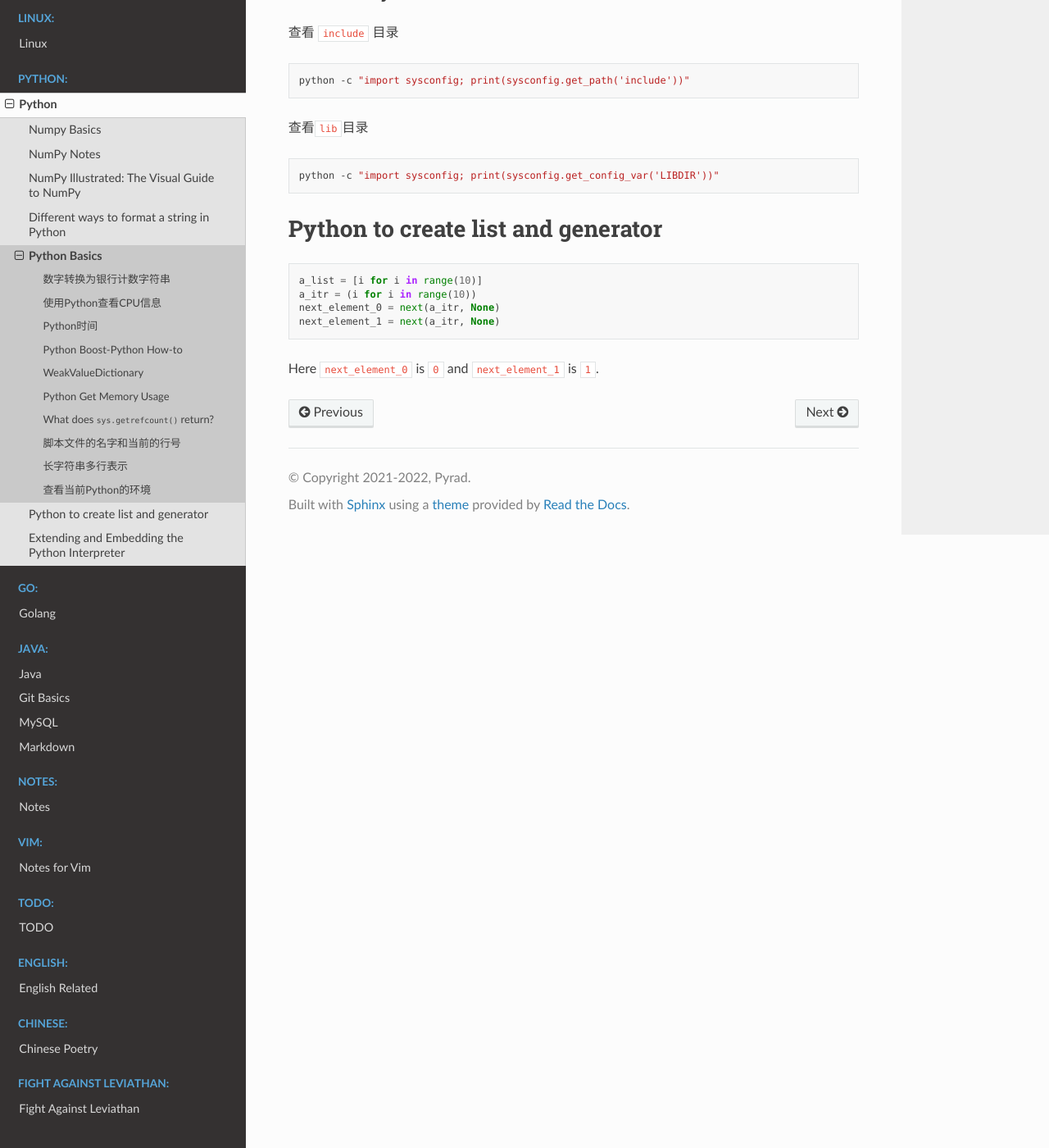
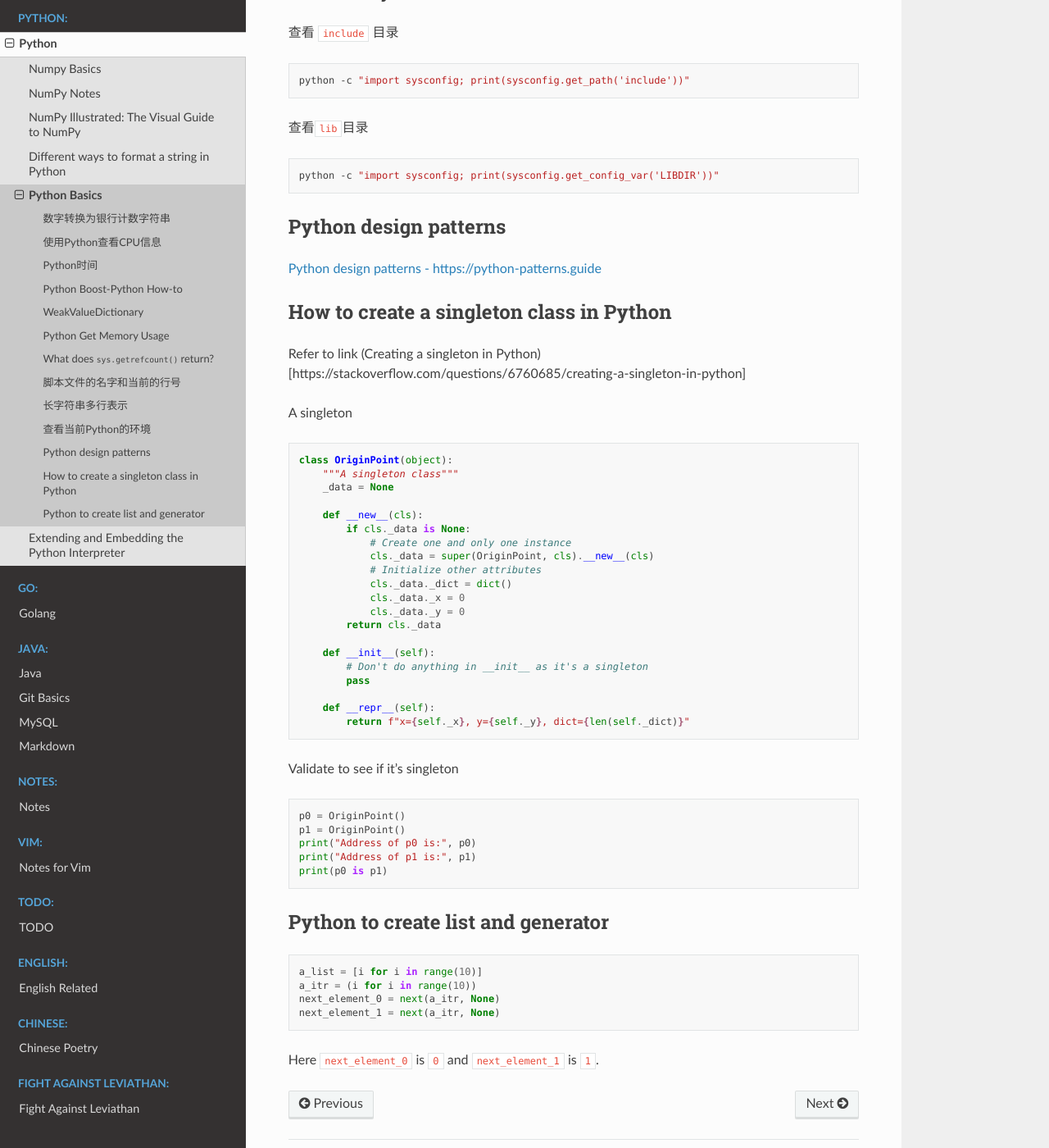
Before and after one commit to Pyrad/pyradnotes, a Sphinx documentation site: the page built from source/Python/pythonbasic.md, in a window 1280 px wide and 1400 px high, scrolled down 3334 px. Shown: the whole window at 82% size. Built offline with Sphinx 7.4.7 and the Read the Docs theme 2.0.0, drawn with Linux system fonts in a browser that asks for light colours.

Commit message:
Note Python singleton & design pattern

````diff
--- a/source/Python/pythonbasic.md
+++ b/source/Python/pythonbasic.md
@@ -163,8 +163,53 @@ python -c "import sysconfig; print(sysconfig.get_config_var('LIBDIR'))"
 
 
 
+## Python design patterns
 
-# Python to create list and generator
+[Python design patterns - https://python-patterns.guide](https://python-patterns.guide/)
+
+## How to create a singleton class in Python
+
+Refer to link (Creating a singleton in Python)[https://stackoverflow.com/questions/6760685/creating-a-singleton-in-python]
+
+A singleton
+
+```python
+class OriginPoint(object):
+    """A singleton class"""
+    _data = None
+
+    def __new__(cls):
+        if cls._data is None:
+            # Create one and only one instance
+            cls._data = super(OriginPoint, cls).__new__(cls)
+            # Initialize other attributes
+            cls._data._dict = dict()
+            cls._data._x = 0
+            cls._data._y = 0
+        return cls._data
+
+    def __init__(self):
+        # Don't do anything in __init__ as it's a singleton
+        pass
+
+    def __repr__(self):
+        return f"x={self._x}, y={self._y}, dict={len(self._dict)}"
+```
+
+Validate to see if it's singleton
+
+```python
+p0 = OriginPoint()
+p1 = OriginPoint()
+print("Address of p0 is:", p0)
+print("Address of p1 is:", p1)
+print(p0 is p1)
+```
+
+
+
+
+## Python to create list and generator
 
 ```python
 a_list = [i for i in range(10)]
````
